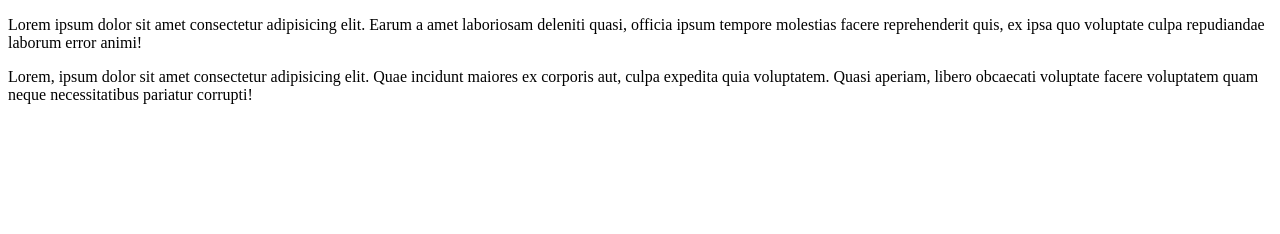
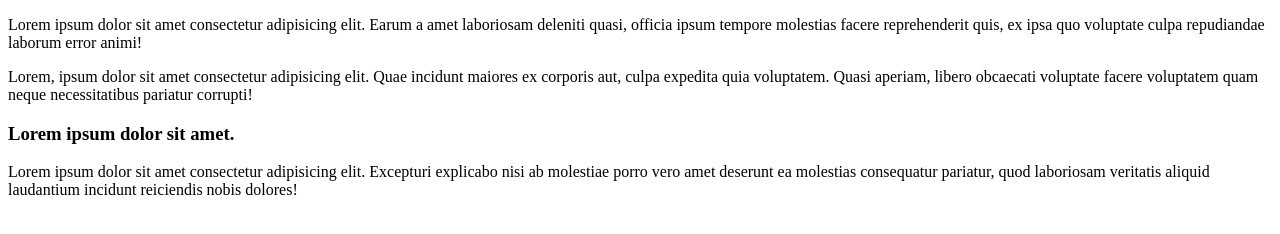
Before and after one commit to JauDev/M05_G02_ProvaGitHub, a plain HTML site: page index.html in a window 1280 px wide. Drawn offline with Linux system fonts and the light colour scheme.

Commit message:
section 2

```diff
--- a/index.html
+++ b/index.html
@@ -13,6 +13,10 @@
                     <p>Lorem ipsum dolor sit amet consectetur adipisicing elit. Earum a amet laboriosam deleniti quasi, officia ipsum tempore molestias facere reprehenderit quis, ex ipsa quo voluptate culpa repudiandae laborum error animi!</p>
                     <p>Lorem, ipsum dolor sit amet consectetur adipisicing elit. Quae incidunt maiores ex corporis aut, culpa expedita quia voluptatem. Quasi aperiam, libero obcaecati voluptate facere voluptatem quam neque necessitatibus pariatur corrupti!</p>
                 </section>
+                <section>
+                    <h3>Lorem ipsum dolor sit amet.</h3>
+                    <p>Lorem ipsum dolor sit amet consectetur adipisicing elit. Excepturi explicabo nisi ab molestiae porro vero amet deserunt ea molestias consequatur pariatur, quod laboriosam veritatis aliquid laudantium incidunt reiciendis nobis dolores!</p>
+                </section>
             </main>
         </body>
     </html>
```
